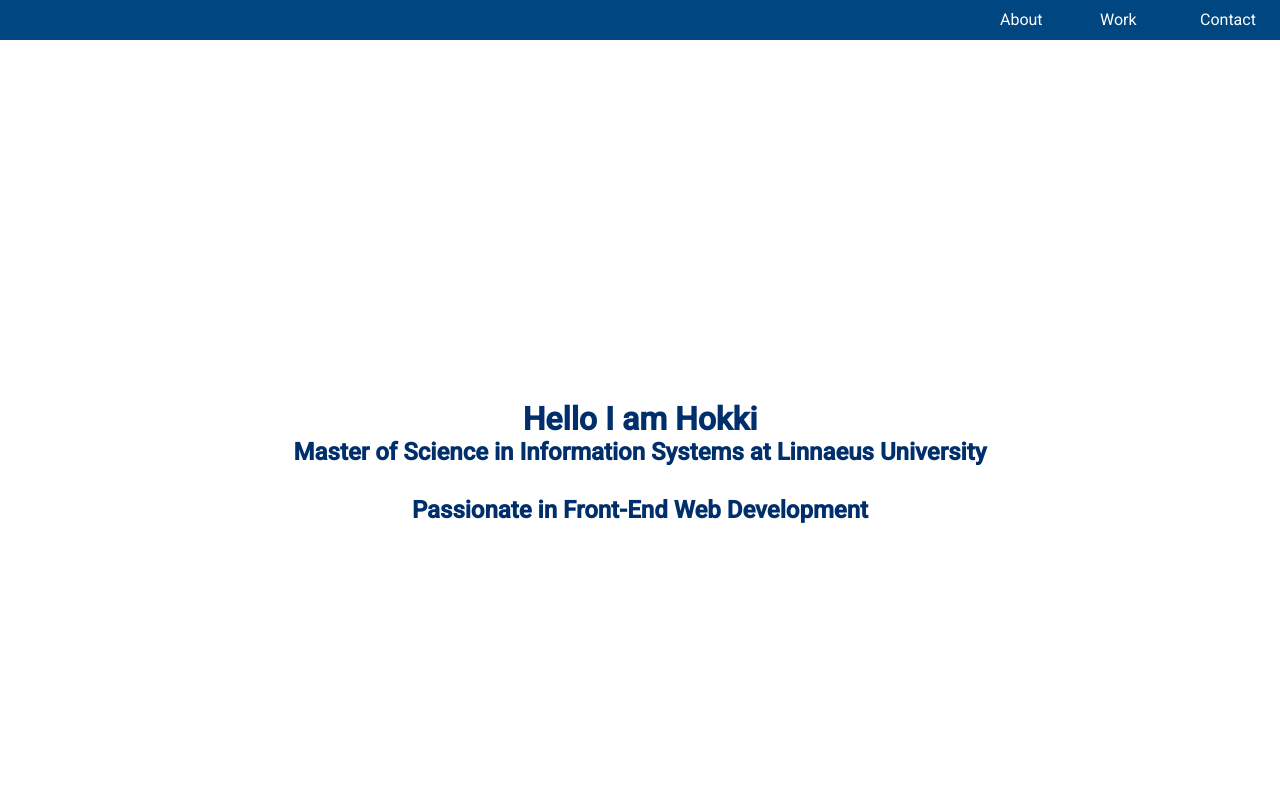
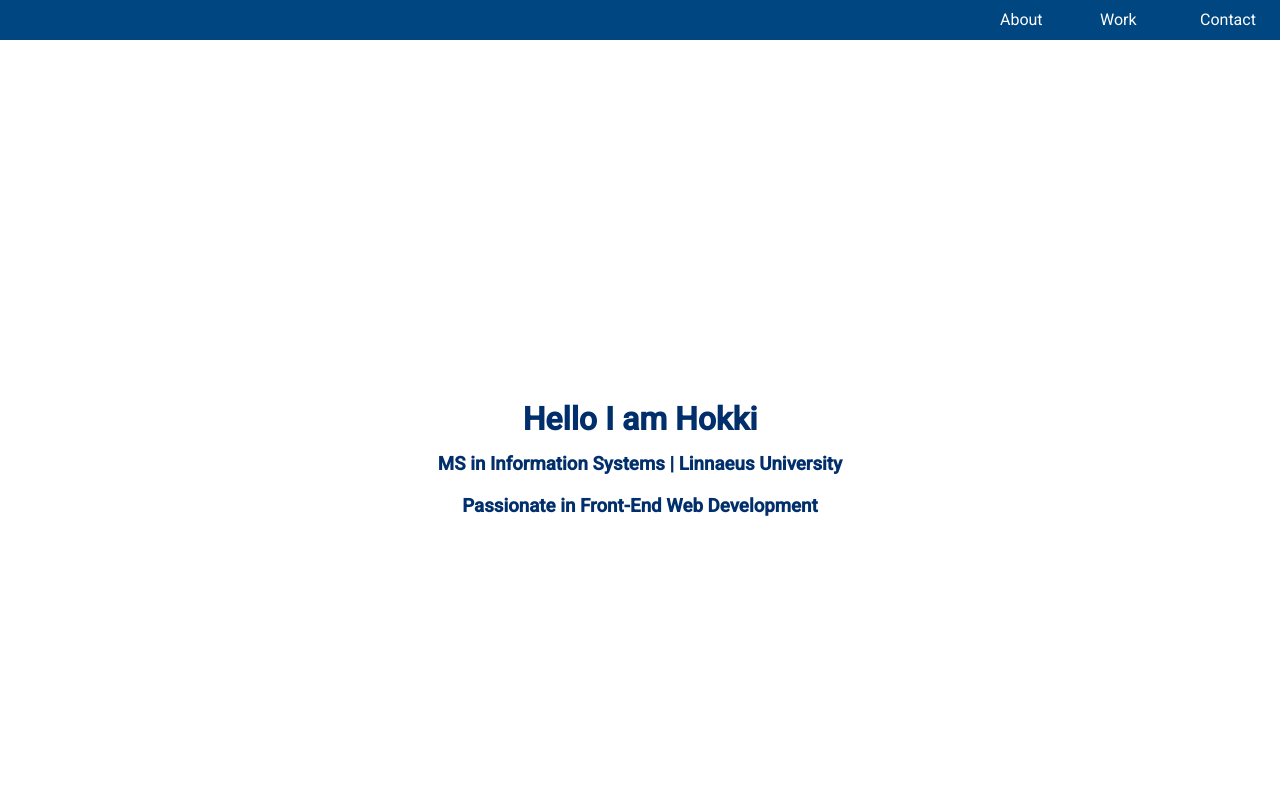
Before and after one commit to hokkichan/freecodecamp-projects, a plain HTML site: page responsive-web-design/portfolio-page/index.html in a window 1280 px wide. Shown: the top 800 px of the page. Drawn offline with Linux system fonts and the light colour scheme.

Commit message:
Update inline text and style

```diff
--- a/responsive-web-design/portfolio-page/css/style.css
+++ b/responsive-web-design/portfolio-page/css/style.css
@@ -20,7 +20,7 @@ div h1 {
   color: #002F6C;
 }
 
-div h2 {
+div h3 {
 text-align: center;
   color: #002F6C;
 }
@@ -70,9 +70,10 @@ li a:hover {
   text-decoration: none;
 }
 
-h2 {
+h3 {
+  padding-top: 15px;
+  padding-bottom: 5px;
   text-align: center;
-  margin-bottom: 30px;
 }
 
 #project-banner {
--- a/responsive-web-design/portfolio-page/index.html
+++ b/responsive-web-design/portfolio-page/index.html
@@ -28,8 +28,8 @@
   <section id="welcome-section">
     <div>
     <h1>Hello I am Hokki</h1>
-    <h2>Master of Science in Information Systems at Linnaeus University</h2>
-    <h2>Passionate in Front-End Web Development</h2>
+    <h3>MS in Information Systems | Linnaeus University</h3>
+    <h3>Passionate in Front-End Web Development</h3>
     </div>
   </section>
   <section><hr style="border: 1px solid grey;"/></section>
```
